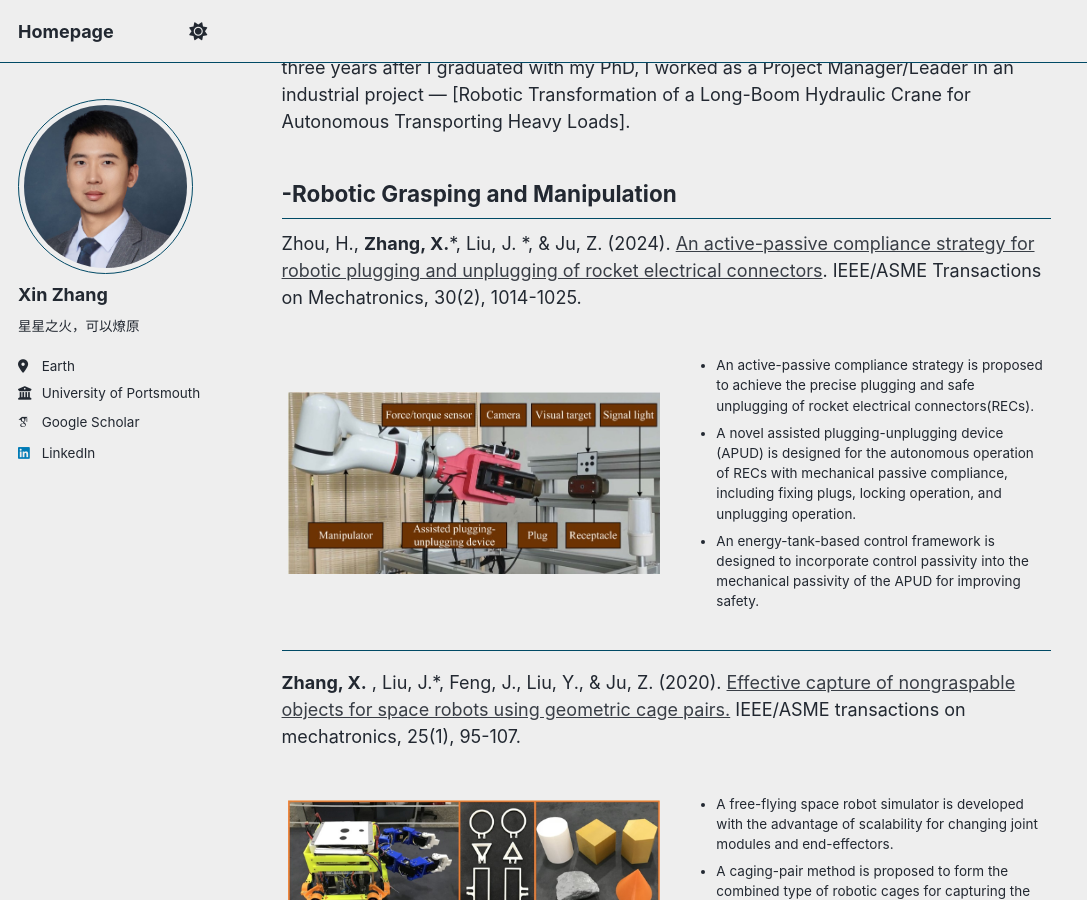
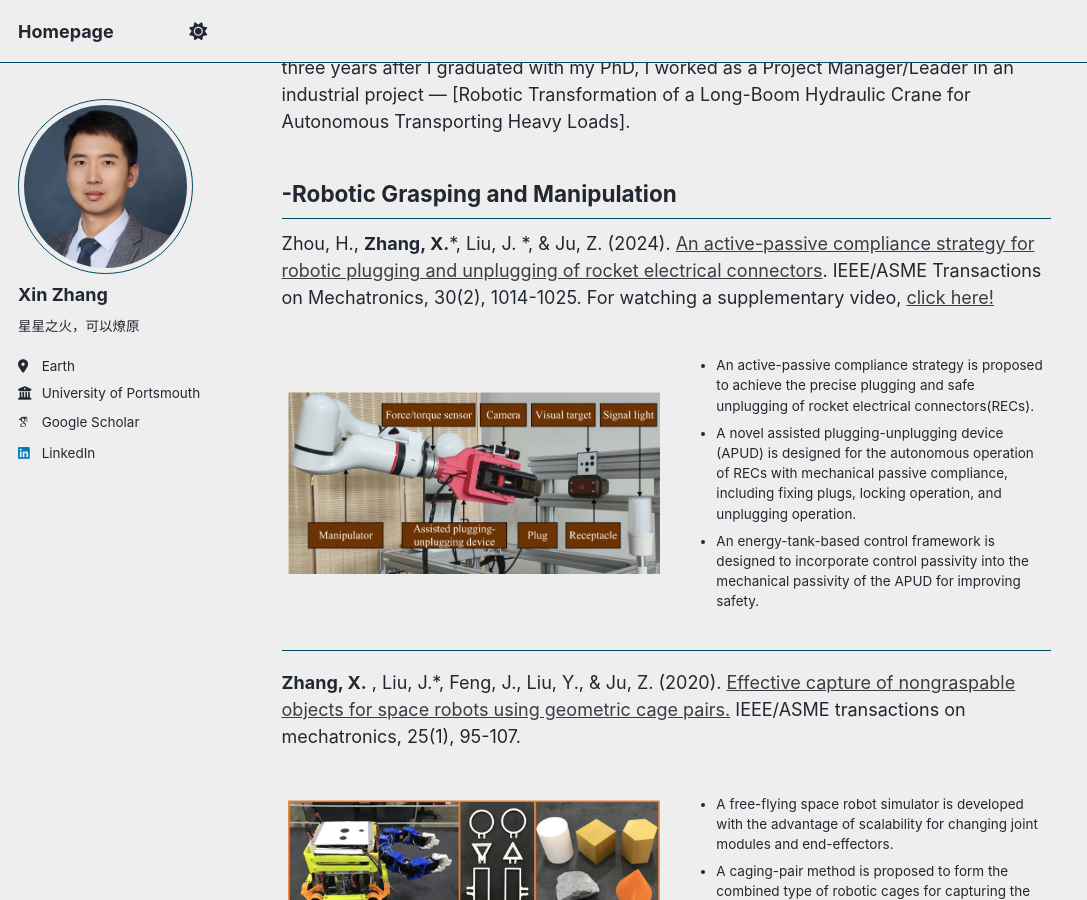
Before and after one commit to Mansion-ZX/Mansion-ZX.github.io, a Jekyll site: the page built from _pages/about.md, in a window 1280 px wide and 900 px high, scrolled down 1310 px. Shown: the whole window, without its empty margins (0-1087 px from the left). Built offline with Jekyll 4.4.1, drawn with Linux system fonts in a browser that asks for light colours; some web fonts are replaced; a script that is not in the unit is left out.

Commit message:
Update about.md

```diff
--- a/_pages/about.md
+++ b/_pages/about.md
@@ -34,7 +34,7 @@
 
 -Robotic Grasping and Manipulation
 ------
-Zhou, H., **Zhang, X.***, Liu, J. *, & Ju, Z. (2024). [An active-passive compliance strategy for robotic plugging and unplugging of rocket electrical connectors](https://ieeexplore.ieee.org/abstract/document/10569080). IEEE/ASME Transactions on Mechatronics, 30(2), 1014-1025.
+Zhou, H., **Zhang, X.***, Liu, J. *, & Ju, Z. (2024). [An active-passive compliance strategy for robotic plugging and unplugging of rocket electrical connectors](https://ieeexplore.ieee.org/abstract/document/10569080). IEEE/ASME Transactions on Mechatronics, 30(2), 1014-1025. For watching a supplementary video, [click here!](https://youtu.be/2VHrQxNMTVU)
 <table border="0" style="border-collapse: collapse; border: none;">
   <tr>
     <td style="width: 50%; border: none;">
```
